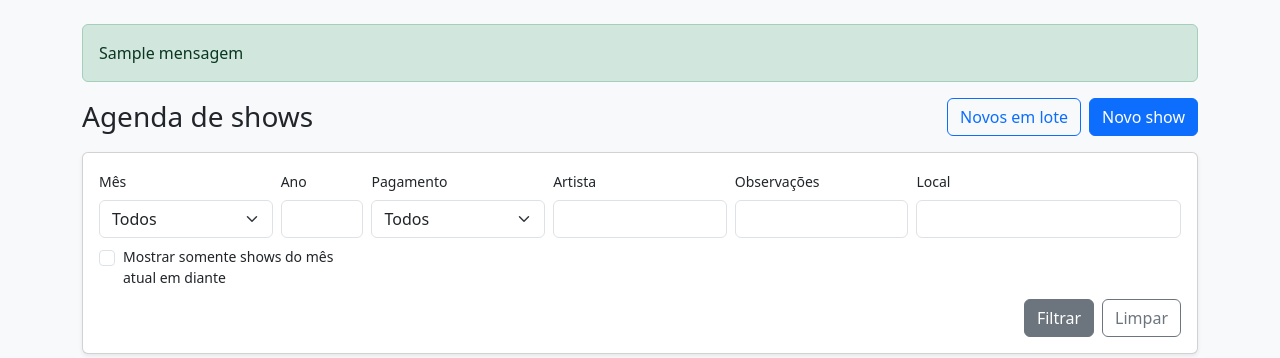
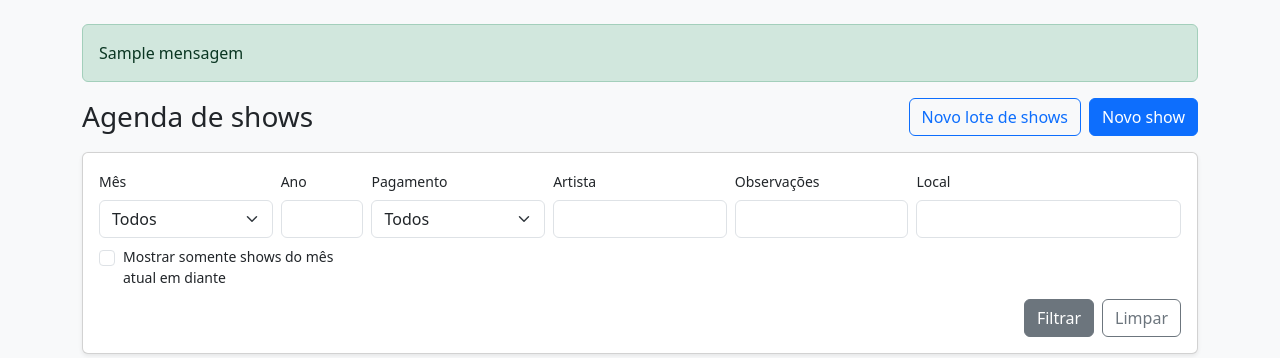
Before and after one commit to rafarodriguespiano-maker/agendashows, a Spring app: template src/main/resources/templates/shows/list.html in a window 1280 px wide. Shown: the part 56-414 px from the top of the page. Run offline with Thymeleaf, Linux system fonts and the light colour scheme; the template is opened without the code that fills it: most values are stand-ins (such as "Sample title", 1, 10 or a date in 2020); data that the repository does not hold is empty; some of the project's set-up classes (security, data sources, template engines, error pages and the like) are left out, and stand-ins take their place.

Commit message:
style(shows): Ajusta texto do botão de lote na listagem
- Renomeia "Novos em lote" para "Novo lote de shows" em shows/list.html

```diff
--- a/src/main/resources/templates/shows/list.html
+++ b/src/main/resources/templates/shows/list.html
@@ -10,7 +10,7 @@
     <div class="d-flex justify-content-between align-items-center mb-3">
         <h1 class="h3 mb-0">Agenda de shows</h1>
         <div class="d-flex gap-2">
-            <a class="btn btn-outline-primary" th:href="@{/shows/lote(mes=${filtro.mes},ano=${filtro.ano})}">Novos em lote</a>
+            <a class="btn btn-outline-primary" th:href="@{/shows/lote(mes=${filtro.mes},ano=${filtro.ano})}">Novo lote de shows</a>
             <a class="btn btn-primary" th:href="@{/shows/novo(mes=${filtro.mes},ano=${filtro.ano})}">Novo show</a>
         </div>
     </div>
```
